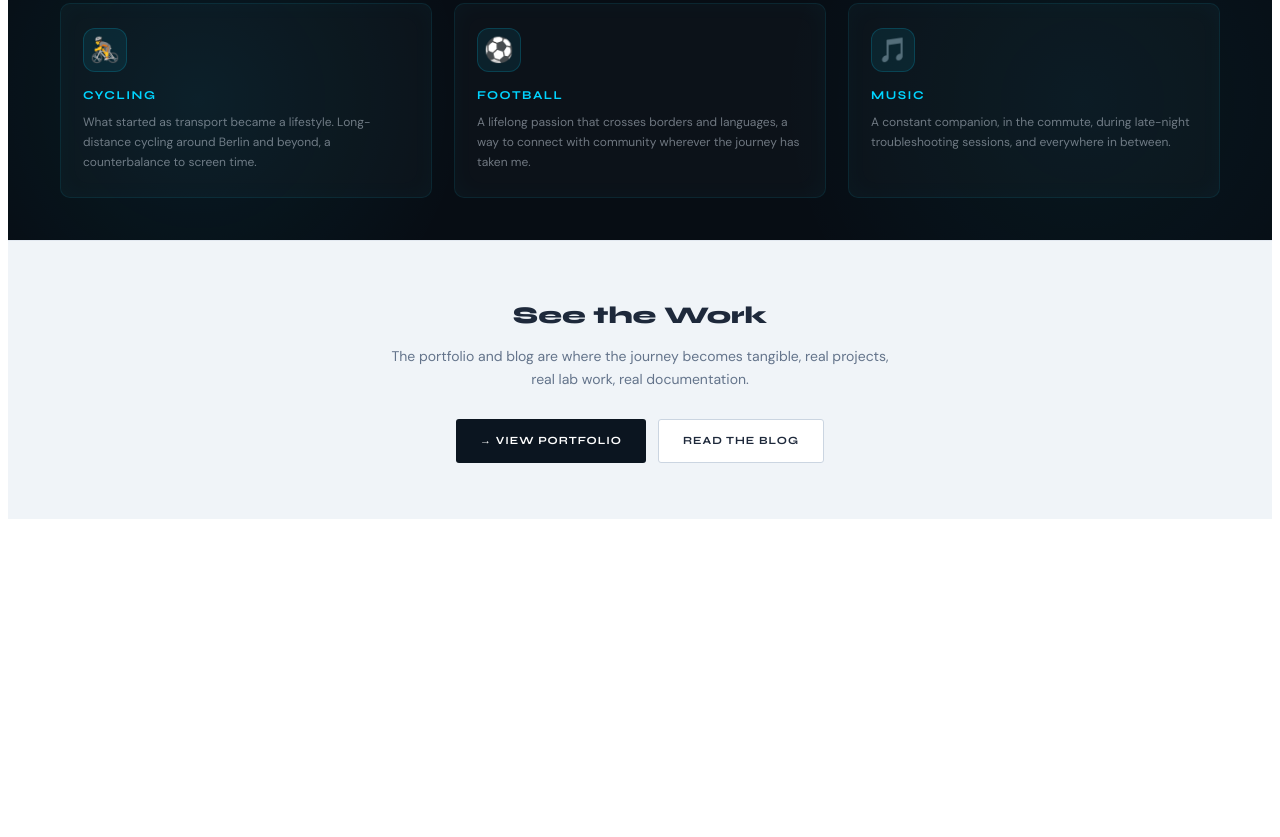
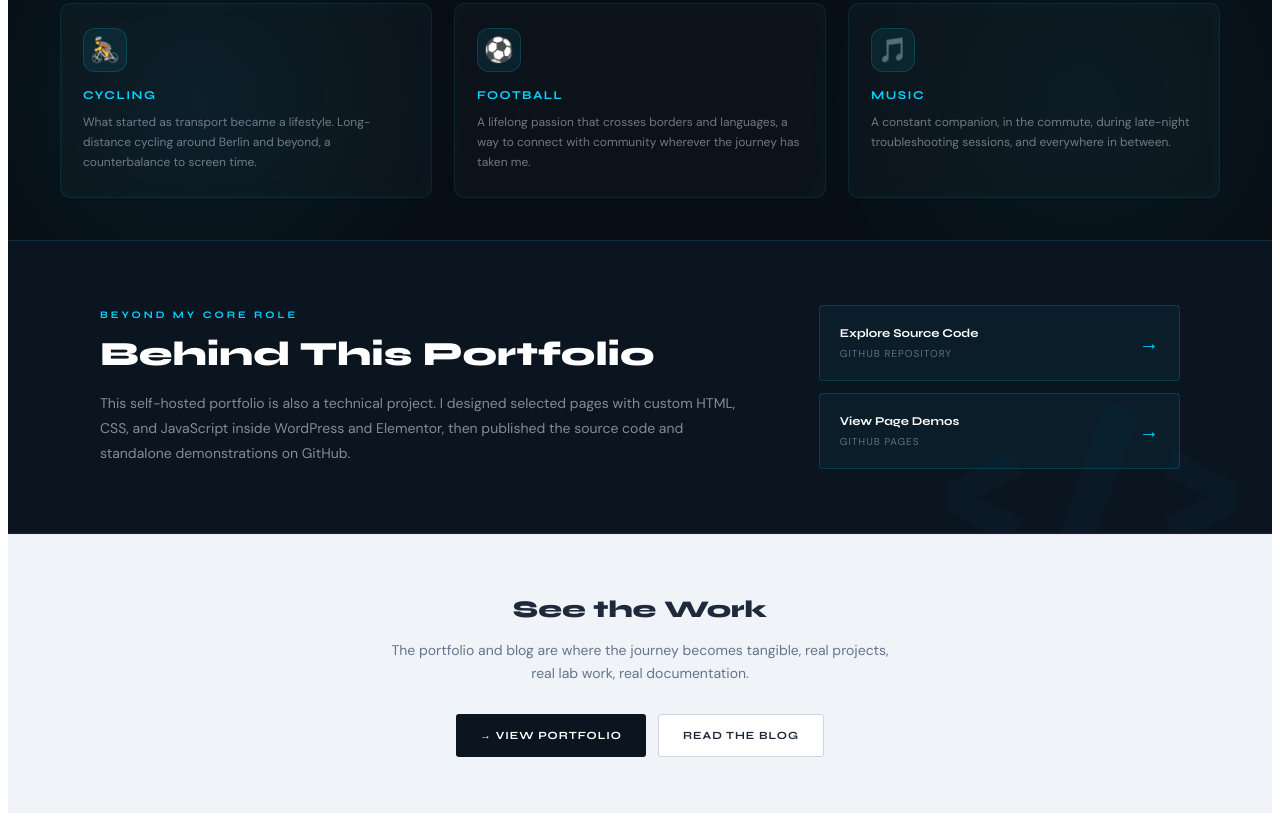
Before and after one commit to JeanClaudeMunyakazi/munyakazi-portfolio-website, a plain HTML site: page about/index.html in a window 1280 px wide. Shown: the part 3246-4083 px from the top of the page. Before the commit the page ends 3789 px from the top, so only its background shows below. Drawn offline with Linux system fonts and the light colour scheme.

Commit message:
Add portfolio source showcase section to index.html

```diff
--- a/about/index.html
+++ b/about/index.html
@@ -251,6 +251,103 @@
 }
 
 /* ── CTA ──────────────────────────────────────────── */
+/* -- PORTFOLIO SOURCE SHOWCASE ------------------------------------------- */
+#ab .ab-source {
+  position: relative;
+  overflow: hidden;
+  background: var(--dark2);
+  padding: 64px 52px;
+  border-top: 1px solid rgba(0,212,255,0.14);
+  border-bottom: 1px solid rgba(0,212,255,0.14);
+}
+#ab .ab-source::after {
+  content: '</>';
+  position: absolute;
+  right: 24px;
+  bottom: -48px;
+  font-family: 'Syne', sans-serif;
+  font-size: 180px;
+  font-weight: 800;
+  color: rgba(0,212,255,0.025);
+  line-height: 1;
+  pointer-events: none;
+}
+#ab .ab-source-inner {
+  position: relative;
+  z-index: 1;
+  max-width: 1080px;
+  margin: 0 auto;
+  display: grid;
+  grid-template-columns: minmax(0, 1.3fr) minmax(280px, 0.7fr);
+  gap: 48px;
+  align-items: center;
+}
+#ab .ab-source-ey {
+  margin-bottom: 12px;
+  color: var(--cyan);
+  font-family: 'Syne', sans-serif;
+  font-size: 10px;
+  font-weight: 700;
+  letter-spacing: 3px;
+  text-transform: uppercase;
+}
+#ab .ab-source h2 {
+  margin-bottom: 16px;
+  color: #fff;
+  font-family: 'Syne', sans-serif;
+  font-size: clamp(24px, 3vw, 34px);
+  font-weight: 800;
+  line-height: 1.15;
+}
+#ab .ab-source-copy p {
+  max-width: 650px;
+  color: rgba(203,213,225,0.62);
+  font-size: 14px;
+  line-height: 1.8;
+}
+#ab .ab-source-actions {
+  display: flex;
+  flex-direction: column;
+  gap: 12px;
+}
+#ab .ab-source-link {
+  display: flex;
+  align-items: center;
+  justify-content: space-between;
+  gap: 18px;
+  padding: 18px 20px;
+  color: #fff !important;
+  text-decoration: none !important;
+  background: rgba(0,212,255,0.045);
+  border: 1px solid rgba(0,212,255,0.18);
+  border-radius: 4px;
+  transition: transform 0.15s, border-color 0.15s, background 0.15s;
+}
+#ab .ab-source-link:hover {
+  transform: translateY(-2px);
+  background: rgba(0,212,255,0.08);
+  border-color: var(--cyan);
+}
+#ab .ab-source-link-label {
+  display: block;
+  margin-bottom: 3px;
+  font-family: 'Syne', sans-serif;
+  font-size: 12px;
+  font-weight: 700;
+}
+#ab .ab-source-link-meta {
+  display: block;
+  color: rgba(203,213,225,0.45);
+  font-size: 10px;
+  letter-spacing: 1px;
+  text-transform: uppercase;
+}
+#ab .ab-source-arrow {
+  flex: 0 0 auto;
+  color: var(--cyan);
+  font-size: 20px;
+}
+
 #ab .ab-cta {
   background: var(--light-bg); border-top: 1px solid #E2E8F0;
   padding: 56px 40px; text-align: center;
@@ -277,10 +374,12 @@
   #ab .ab-tl-step { padding-right: 0; }
   #ab .ab-tl-line { display: none; }
   #ab .ab-sk-grid { grid-template-columns: 1fr 1fr; }
+  #ab .ab-source-inner { grid-template-columns: 1fr; gap: 28px; }
 }
 @media (max-width: 650px) {
   #ab .ab-hero { padding: 52px 20px 48px; flex-direction: column; gap: 28px; }
   #ab .ab-journey, #ab .ab-skills, #ab .ab-exp, #ab .ab-personal { padding-left: 20px; padding-right: 20px; }
+  #ab .ab-source { padding: 44px 20px; }
   #ab .ab-p-div { display: none; }
 }
 #ab {
@@ -563,6 +662,33 @@
   </div>
 </div>
 
+<!-- PORTFOLIO SOURCE SHOWCASE -->
+<div class="ab-source">
+  <div class="ab-source-inner">
+    <div class="ab-source-copy">
+      <div class="ab-source-ey">Beyond My Core Role</div>
+      <h2>Behind This Portfolio</h2>
+      <p>This self-hosted portfolio is also a technical project. I designed selected pages with custom HTML, CSS, and JavaScript inside WordPress and Elementor, then published the source code and standalone demonstrations on GitHub.</p>
+    </div>
+    <div class="ab-source-actions">
+      <a href="https://github.com/JeanClaudeMunyakazi/munyakazi-portfolio-website" class="ab-source-link" target="_blank" rel="noopener noreferrer">
+        <span>
+          <span class="ab-source-link-label">Explore Source Code</span>
+          <span class="ab-source-link-meta">GitHub Repository</span>
+        </span>
+        <span class="ab-source-arrow">&#8594;</span>
+      </a>
+      <a href="https://jeanclaudemunyakazi.github.io/munyakazi-portfolio-website/" class="ab-source-link" target="_blank" rel="noopener noreferrer">
+        <span>
+          <span class="ab-source-link-label">View Page Demos</span>
+          <span class="ab-source-link-meta">GitHub Pages</span>
+        </span>
+        <span class="ab-source-arrow">&#8594;</span>
+      </a>
+    </div>
+  </div>
+</div>
+
 <!-- CTA -->
 <div class="ab-cta">
   <div class="ab-cta-inner">
```
